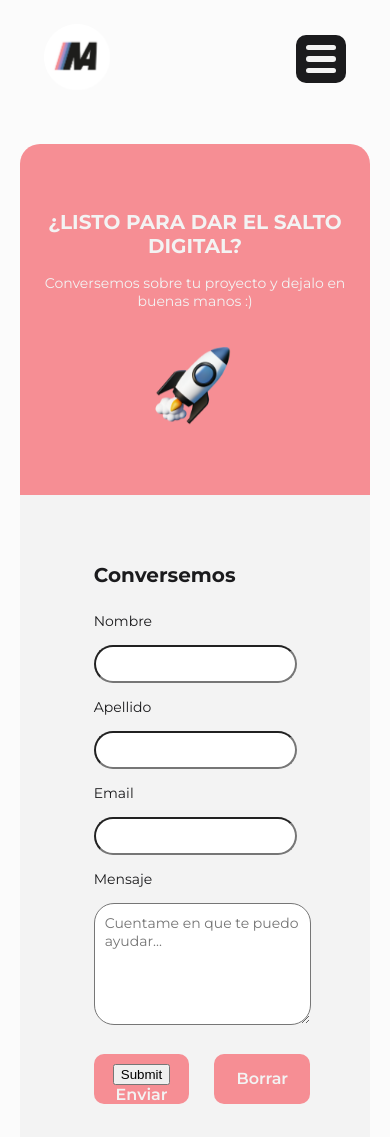
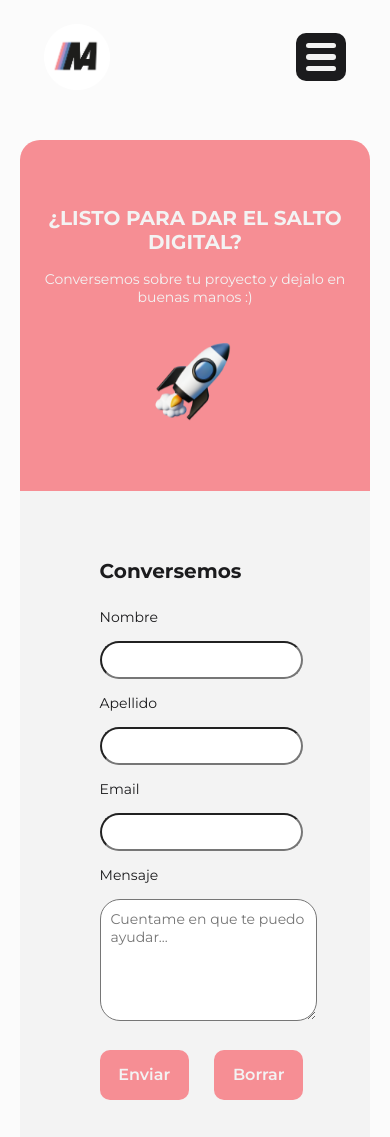
Before and after one commit to Matilemak/MahiroStudio, a website: page paginas/contacto.html in a window 390 px wide. Shown: the top 1137 px of the page. Drawn offline with Linux system fonts and the light colour scheme.

Commit message:
arreglo boton home 2

```diff
--- a/paginas/contacto.html
+++ b/paginas/contacto.html
@@ -35,6 +35,9 @@
             </a>
         </ul>
         <!-- navbar mobile -->
+        <a class="logomobile" href="../index.html">
+            <img class="logo-homemobile" src="../assets/icon/Logo-MA-favicon.png">
+        </a>
         <input id="menu-icon" class="menu-input" type="checkbox" />
         <label for="menu-icon" class="menu-icon">
             <span></span>
@@ -77,9 +80,7 @@
                     <textarea id="mensaje" class="form-inputm" type="text" name="mensaje"  placeholder="Cuentame en que te puedo ayudar..." required></textarea>
                 </div>
                 <div class="btn">
-                    <button type="submit" id="btn-enviar" class="btn-contact send">
-                        <input type="submit"> Enviar </input>
-                    </button>
+                    <button type="submit" id="btn-enviar" class="btn-contact send">Enviar</button>
                     <button type="reset" class="btn-contact erase">Borrar</button>
                 </div>
             </div>
--- a/scss/styles.scss
+++ b/scss/styles.scss
@@ -194,6 +194,12 @@
 }
 .menu-input {
   display: none;
+}
+.logo-homemobile{
+    display: none;
+}
+.logomobile{
+    display: none;
 }
 
 /* - dispositivos ancho máximo 1240px - */
@@ -279,17 +285,23 @@
         text-decoration: none;
         color: $blanco-var;
     }
-
+    .logo{
+        display: none;
+    }
     .logo-home{
+        display: none;
+    }
+    .logo-home:hover{
+        display: none;
+    }
+    .logomobile{
+        display:block;
         width: 66px;
-        perspective: none;
+    }
+    .logo-homemobile{
+        display:block;
+        width: 66px;
         position: relative;
-        transform-style: none;
-        will-change: none;
-        transition: none;
-    }
-    .logo-home:hover{
-        transform: none;
     }
     .nav-links {
         display: none;
```
Also changed, not shown: index.html (+3 -0 lines), paginas/desarrollo-web.html (+3 -0 lines), paginas/fotografia.html (+3 -0 lines), paginas/marketing-digital.html (+3 -0 lines), paginas/publicidad.html (+3 -0 lines), css/styles.css, 1 other file.
